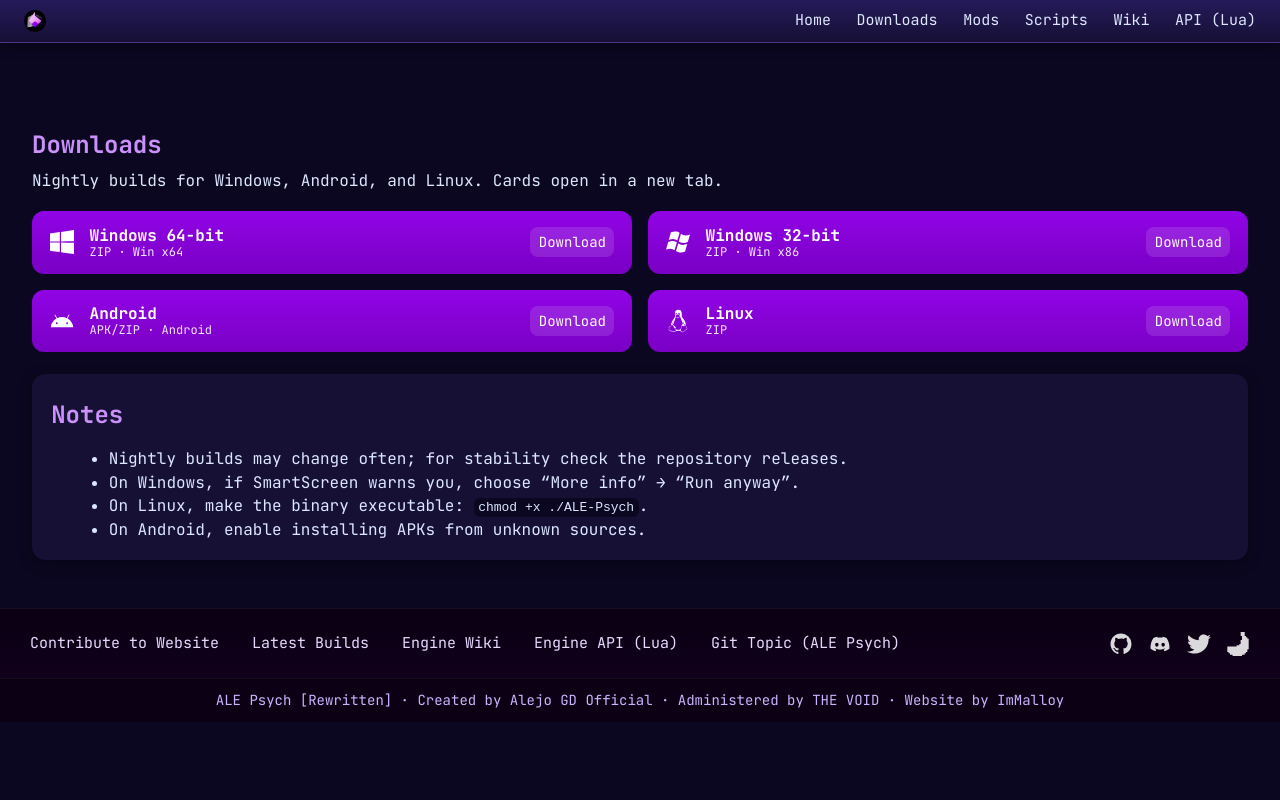
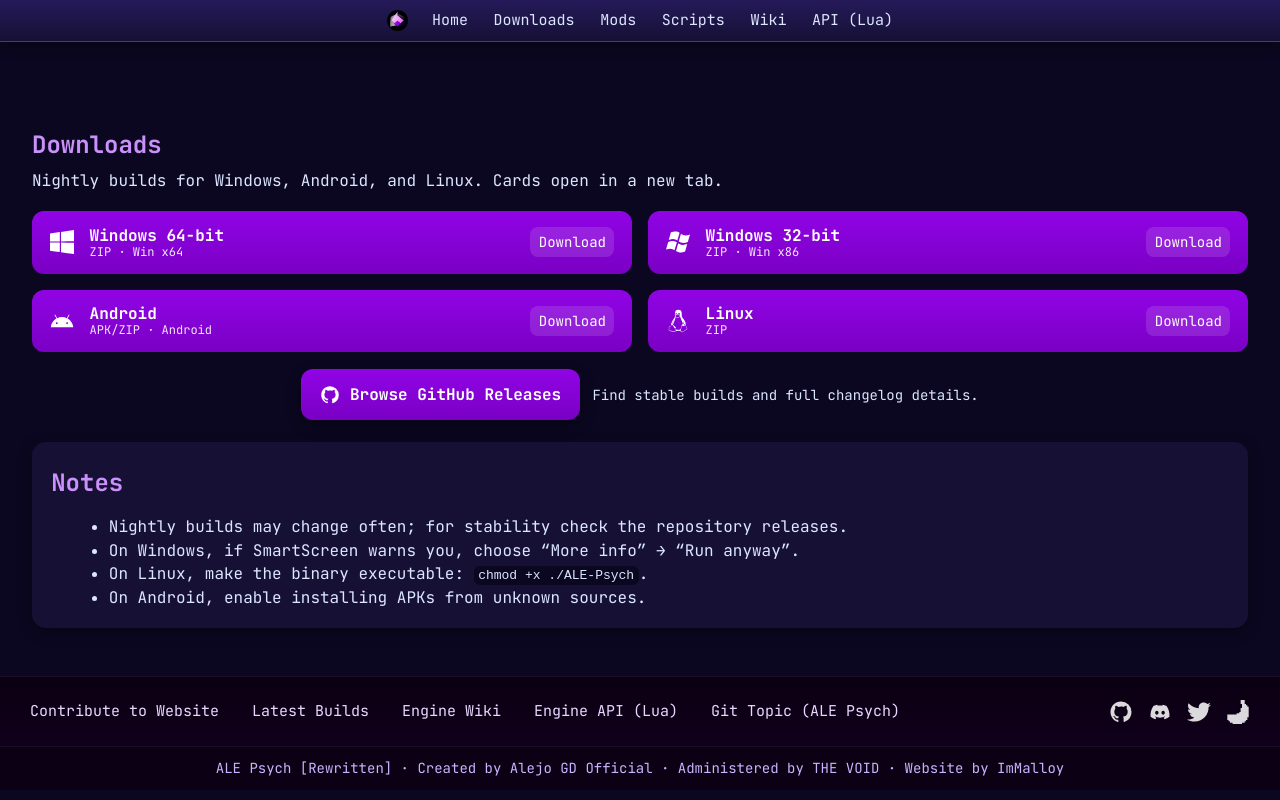
Before and after one commit to ALE-Psych-Crew/ALE-Psych-Website, a plain HTML site: page downloads/index.html in a window 1280 px wide. Drawn offline with Linux system fonts and the light colour scheme.

Commit message:
Center header, add releases CTA, and expand mods filters

```diff
--- a/css/global.css
+++ b/css/global.css
@@ -74,13 +74,21 @@
     border-bottom: 1px solid rgba(201, 145, 249, 0.25);
     box-shadow: 0px 3px 12px rgba(0, 0, 0, 0.35);
     display: flex;
-    justify-content: space-between;
+    justify-content: center;
     align-items: center;
     gap: 1.5em;
+    flex-wrap: wrap;
+    text-align: center;
     z-index: 1000;
 }
 
-#mainHeader img {
+#homeLogo {
+    display: inline-flex;
+    align-items: center;
+    justify-content: center;
+}
+
+#homeLogo img {
     height: 1.4em;
 }
 
@@ -120,7 +128,7 @@
 @media (max-width: 720px) {
     #mainHeader {
         flex-direction: column;
-        align-items: flex-start;
+        align-items: center;
         padding: 1em 1.2em;
         gap: 0.8em;
     }
@@ -215,3 +223,48 @@
     background: #0B0014;
     border-top: 1px solid rgba(255, 255, 255, 0.05);
 }
+
+.releaseRow {
+    width: 100%;
+    display: flex;
+    justify-content: center;
+    align-items: center;
+    gap: 0.75em;
+    margin-top: 1.1em;
+    text-align: center;
+    flex-wrap: wrap;
+}
+
+.releaseButton {
+    display: inline-flex;
+    align-items: center;
+    gap: 0.6em;
+    padding: 0.85em 1.2em;
+    border-radius: 12px;
+    background: linear-gradient(180deg, var(--violet) 0%, #7a00c4 100%);
+    color: #fff;
+    font-weight: 700;
+    text-decoration: none;
+    transition: transform 0.15s ease, box-shadow 0.2s ease, background 0.2s ease;
+    box-shadow: 0 6px 14px rgba(0,0,0,0.35);
+}
+
+.releaseButton:hover {
+    transform: translateY(-2px);
+}
+
+.releaseButton:focus-visible {
+    outline: 2px solid var(--violet-soft);
+    outline-offset: 3px;
+}
+
+.releaseButton img {
+    width: 20px;
+    height: 20px;
+    filter: brightness(0) invert(1);
+}
+
+.releaseNote {
+    color: var(--text-soft);
+    font-size: 14px;
+}
--- a/downloads/index.html
+++ b/downloads/index.html
@@ -37,7 +37,9 @@
 <body>
 
   <header id="mainHeader">
-    <img id="aleHeader" src="../assets/images/engine-branding/icon.png" alt="ALE Psych Logo">
+    <a id="homeLogo" href="../" aria-label="ALE Psych Home">
+      <img id="aleHeader" src="../assets/images/engine-branding/icon.png" alt="ALE Psych Logo">
+    </a>
     <nav id="mainNav">
       <a href="../">Home</a>
       <a href="../downloads/" aria-current="page">Downloads</a>
@@ -100,6 +102,14 @@
       </a>
     </section>
 
+    <div class="releaseRow" aria-label="GitHub releases">
+      <a class="releaseButton" href="https://github.com/ALE-Psych-Crew/ALE-Psych/releases" target="_blank" rel="noopener">
+        <img src="../assets/svg/index/github.svg" alt="GitHub icon" width="20" height="20">
+        <span>Browse GitHub Releases</span>
+      </a>
+      <span class="releaseNote">Find stable builds and full changelog details.</span>
+    </div>
+
     <section id="dlNotes" aria-label="Notes">
       <div class="noteCard">
         <h2>Notes</h2>
--- a/js/mods-data.js
+++ b/js/mods-data.js
@@ -1,6 +1,6 @@
 const MOD_FOLDERS = [
-  { slug: "vs-guy-named-laumber-mobile", categories: ["featured"] },
-  { slug: "vs-memstar", categories: ["upcoming"] },
-  { slug: "trap-4-silly-kids", categories: ["featured"] },
+  { slug: "vs-guy-named-laumber-mobile", categories: ["featured", "port"] },
+  { slug: "vs-memstar", categories: ["upcoming", "original"] },
+  { slug: "trap-4-silly-kids", categories: ["featured", "original"] },
   //{ slug: "vs-torron de mierda", categories: ["featured"] }
 ];
```
Also changed, not shown: 404.html (+3 -1 lines), index.html (+11 -1 lines), js/mods.js (+9 -7 lines), mods/index.html (+6 -2 lines), scripts/index.html (+3 -1 lines).
